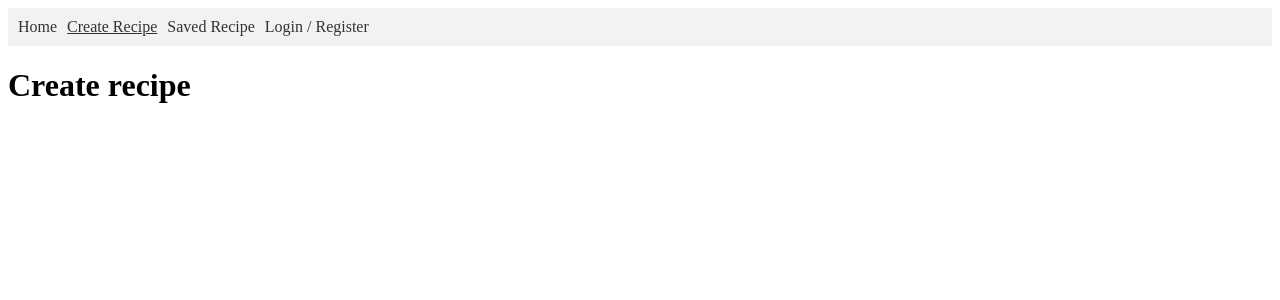
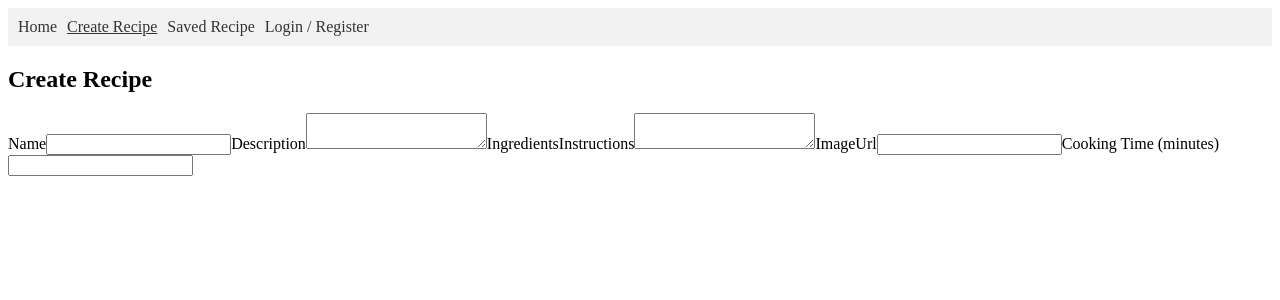
Before and after one commit to MitkoDG/recipe-mern-app, a React (Create React App) app in the folder client/: page /create-recipe in a window 1280 px wide. Shown: the top 300 px of the page. Built offline with nearby package versions, Linux system fonts and the light colour scheme.

Commit message:
added form for create-recipe

```diff
--- a/client/src/pages/Create-recipe.jsx
+++ b/client/src/pages/Create-recipe.jsx
@@ -1,7 +1,55 @@
+import { useState } from "react";
+
 export const CreateRecipe = () => {
+  const [recipe, setRecipe] = useState({
+    name: "",
+    ingredients: [],
+    instructions: "",
+    imageUrl: "",
+    cookingTime: 0,
+    userOwner: 0,
+  });
+
+  const handleChange = (event) => {
+    const { name, value } = event.target;
+    setRecipe({ ...recipe, [name]: value });
+  };
+
   return (
-    <div>
-      <h1>Create recipe</h1>
+    <div className="create-recipe">
+      <h2>Create Recipe</h2>
+      <form action="POST">
+        <label htmlFor="name">Name</label>
+        <input type="text" id="name" name="name" onChange={handleChange} />
+        <label htmlFor="description">Description</label>
+        <textarea
+          id="description"
+          name="description"
+          onChange={handleChange}
+        ></textarea>
+        <label htmlFor="ingredients">Ingredients</label>
+
+        <label htmlFor="instructions">Instructions</label>
+        <textarea
+          id="instructions"
+          name="instructions"
+          onChange={handleChange}
+        ></textarea>
+        <label htmlFor="imageUrl">ImageUrl</label>
+        <input
+          type="text"
+          id="imageUrl"
+          name="imageUrl"
+          onChange={handleChange}
+        />
+        <label htmlFor="cookingTime">Cooking Time (minutes)</label>
+        <input
+          type="number"
+          id="cookingTime"
+          name="cookingTime"
+          onChange={handleChange}
+        />
+      </form>
     </div>
-  )
+  );
 };
```
